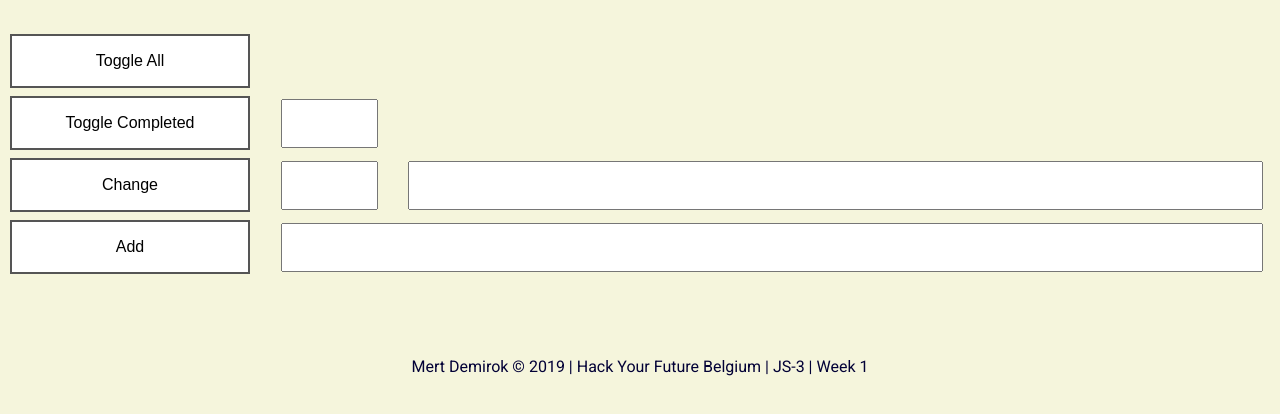
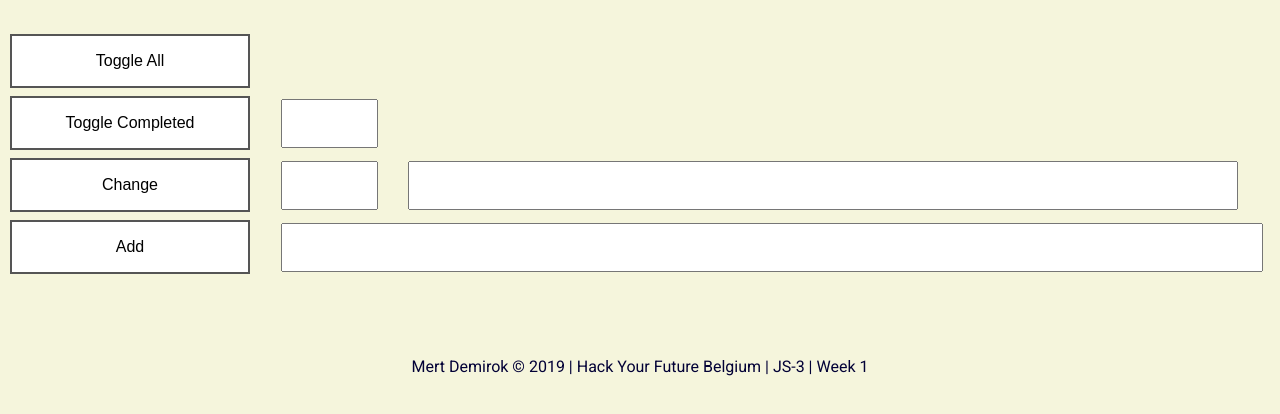
Before and after one commit to Mert1980/practical-javascript, a plain HTML site: page index.html in a window 1280 px wide. Shown: the part 206-620 px from the top of the page. Drawn offline with Linux system fonts and the light colour scheme.

Commit message:
Update style.css
changeInput text width decreased

```diff
--- a/style.css
+++ b/style.css
@@ -62,7 +62,7 @@ h1 {
   }
 
   #changeTodoTextInput {
-    width: 65%;
+    width: 63%;
     margin-left: 2%;
     padding: 15px;
   }
```
